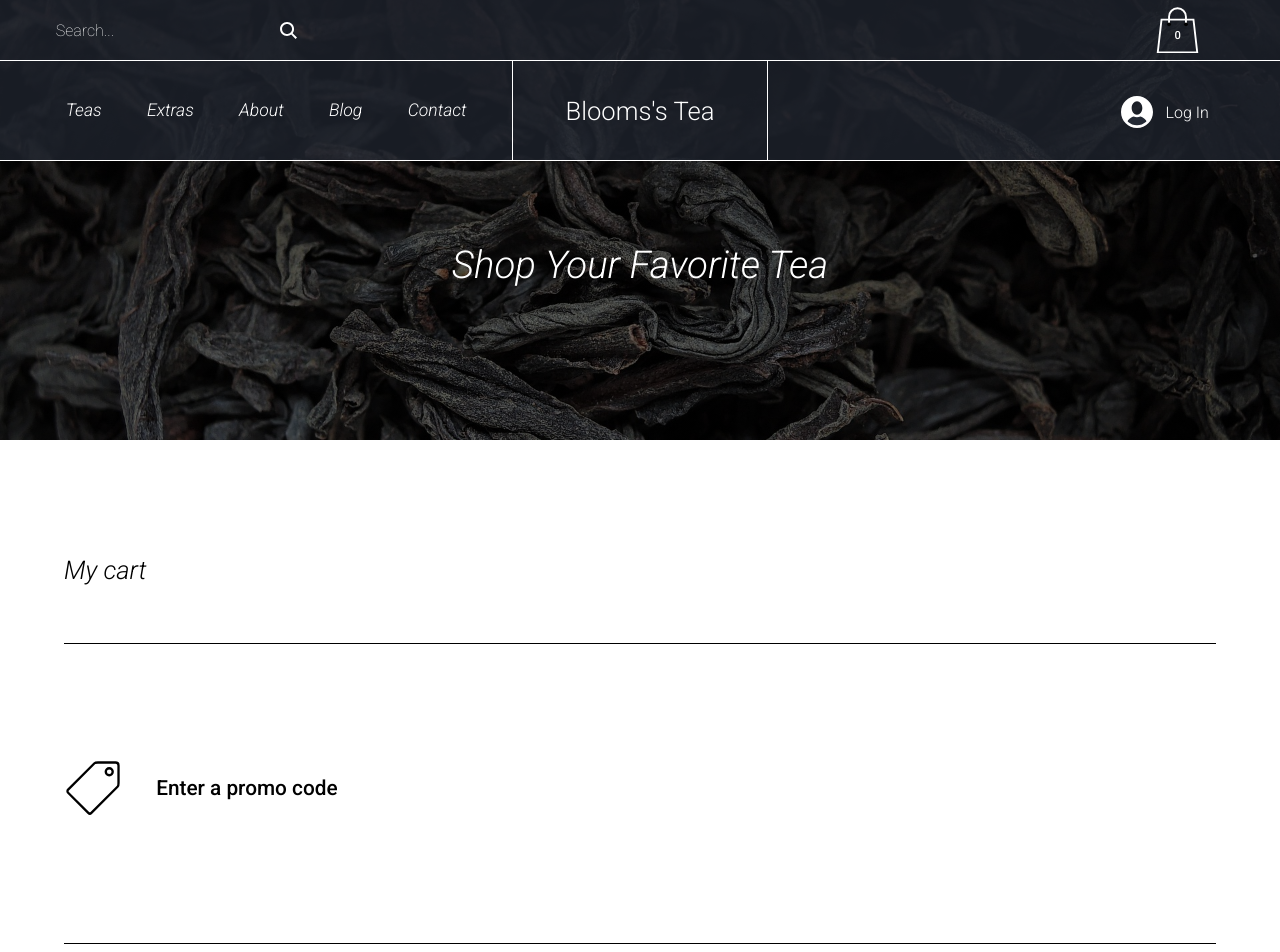
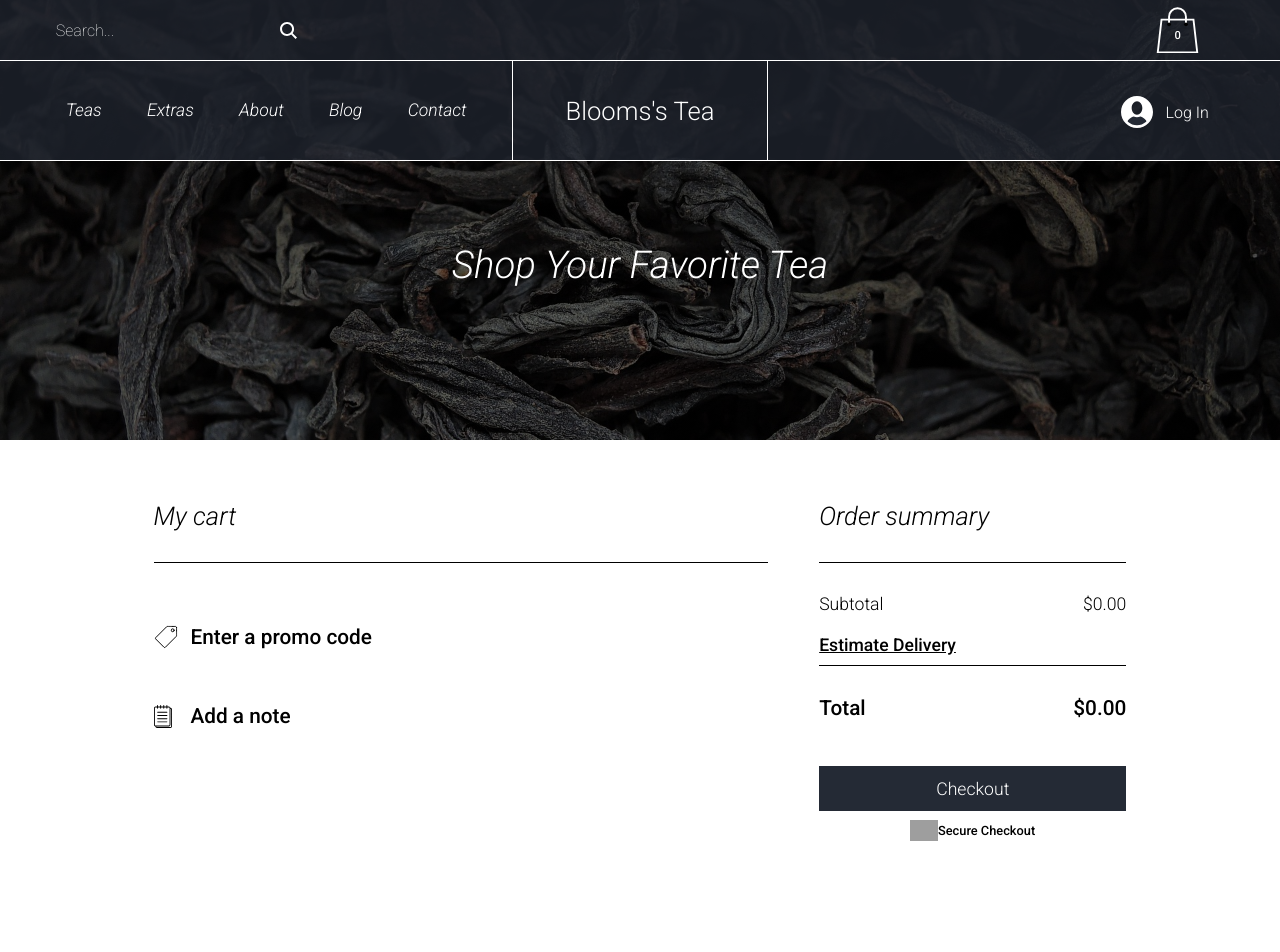
Before and after one commit to Cepako/Tea-Shop, a React (Create React App) app: page /cart in a window 1280 px wide. Shown: the top 952 px of the page. Built offline with nearby package versions, Linux system fonts and the light colour scheme; grey boxes are pictures that could not be loaded.

Commit message:
add responsive styles for cart page

```diff
--- a/src/components/pages/CartPage.scss
+++ b/src/components/pages/CartPage.scss
@@ -5,3 +5,56 @@
     flex-direction: column;
   }
 }
+@media screen and (min-width: 768px) {
+  .cart-page {
+    &__details {
+      margin: 0 auto;
+      width: 90%;
+      flex-direction: row;
+      justify-content: space-between;
+    }
+  }
+}
+@media screen and (min-width: 1024px) {
+  .cart-page {
+    &__details {
+      width: 85%;
+      min-height: 75vh;
+    }
+  }
+}
+@media screen and (min-width: 1150px) {
+  .cart-page {
+    &__details {
+      width: 80%;
+    }
+  }
+}
+@media screen and (min-width: 1300px) {
+  .cart-page {
+    &__details {
+      width: 70%;
+    }
+  }
+}
+@media screen and (min-width: 1400px) {
+  .cart-page {
+    &__details {
+      width: 65%;
+    }
+  }
+}
+@media screen and (min-width: 1400px) {
+  .cart-page {
+    &__details {
+      width: 60%;
+    }
+  }
+}
+@media screen and (min-width: 1600px) {
+  .cart-page {
+    &__details {
+      width: 55%;
+    }
+  }
+}
--- a/src/components/pages/cart-page-components/CartProduct.scss
+++ b/src/components/pages/cart-page-components/CartProduct.scss
@@ -22,8 +22,11 @@
   }
   a {
     width: 30%;
+    border: 1px solid #bbb;
     img {
+      display: block;
       width: 100%;
+      height: 100%;
     }
   }
   &__details {
@@ -90,3 +93,68 @@
     }
   }
 }
+@media screen and (min-width: 550px) {
+  .product-cart {
+    &__remove {
+      height: 5%;
+      font-size: 1.5em;
+    }
+    a {
+      width: 35%;
+    }
+    &__details {
+      margin-left: 5%;
+
+      &__name {
+        font-size: 1.2em;
+      }
+      &__price {
+        font-size: 1em;
+      }
+      &__size {
+        font-size: 1em;
+      }
+      &__total-price {
+        font-size: 1.1em;
+      }
+    }
+  }
+}
+@media screen and (min-width: 1024px) {
+  .product-cart {
+    a {
+      width: 20%;
+      img {
+        height: 100%;
+      }
+    }
+  }
+}
+@media screen and (min-width: 1300px) {
+  .product-cart {
+    &__remove {
+      height: 11%;
+    }
+    &__details {
+      &__input {
+        position: absolute;
+        top: 0;
+        left: 57.5%;
+      }
+      &__total-price {
+        position: absolute;
+        top: 0;
+        right: 10%;
+
+        font-weight: 300;
+      }
+    }
+  }
+}
+@media screen and (min-width: 1500px) {
+  .product-cart {
+    a {
+      width: 17.5%;
+    }
+  }
+}
--- a/src/components/pages/cart-page-components/Note.scss
+++ b/src/components/pages/cart-page-components/Note.scss
@@ -19,12 +19,47 @@
       margin-right: 3%;
     }
   }
-    textarea{
+  textarea {
     width: 100%;
     height: 100px;
-        padding:3% ;
+    padding: 3%;
     font-size: 1.2em;
     outline: none;
     border: 1px solid black;
   }
 }
+@media screen and (min-width: 550px) {
+  .note {
+    margin-block: 8%;
+    padding-bottom: 6%;
+    p {
+      font-size: 1.2em;
+    }
+  }
+}
+@media screen and (min-width: 768px) {
+  .note {
+    border-bottom: none;
+  }
+}
+@media screen and (min-width: 1024px) {
+  .note {
+    margin-block: 5%;
+    p {
+      font-size: 1em;
+      transition: 0.3s;
+      &:hover {
+        color: #777;
+      }
+      img {
+        width: 3%;
+      }
+    }
+    textarea {
+      width: 70%;
+      height: 100px;
+      padding: 2% 3%;
+      font-size: 1em;
+    }
+  }
+}
--- a/src/components/pages/cart-page-components/OrderSummary.scss
+++ b/src/components/pages/cart-page-components/OrderSummary.scss
@@ -1,15 +1,15 @@
-.order-summary{
+.order-summary {
   margin: 0 auto;
   width: 90%;
   h3 {
     padding-block: 10% 5%;
     margin-bottom: 10%;
-            font-size: 1.4em;
+    font-size: 1.6em;
     font-weight: 300;
     font-style: italic;
     border-bottom: 1px solid black;
   }
-        div{
+  div {
     border-bottom: 1px solid black;
     font-size: 1.3em;
     .subtotal {
@@ -18,26 +18,26 @@
       margin-block: 10%;
       font-weight: 300;
     }
-            .delivery{
+    .delivery {
       margin-bottom: 3%;
       text-decoration: underline;
       cursor: pointer;
     }
   }
-        .total{
+  .total {
     margin-top: 10%;
     display: flex;
     justify-content: space-between;
     font-size: 1.5em;
   }
-        .checkout{
+  .checkout {
     margin-top: 10%;
     width: 100%;
     padding: 5% 3%;
     font-size: 1.3em;
     font-weight: 300;
     color: white;
-            background-color:#242a35;
+    background-color: #242a35;
     border: none;
     cursor: pointer;
     transition: 0.5s;
@@ -46,15 +46,88 @@
       border-color: rgb(119, 119, 119);
     }
   }
-        .secure{
+  .secure {
     width: 100%;
     margin-block: 5% 15%;
     display: flex;
     align-items: center;
     justify-content: center;
     font-size: 1.2em;
-            img{
+    img {
       width: 10%;
     }
   }
 }
+@media screen and (min-width: 550px) {
+  .order-summary {
+    width: 85%;
+    div {
+      font-size: 1.2em;
+      .subtotal {
+        margin-block: 7%;
+      }
+    }
+    .total {
+      margin-top: 7%;
+      font-size: 1.4em;
+    }
+    .checkout {
+      margin-top: 7%;
+      padding: 4% 3%;
+      font-size: 1.2em;
+    }
+    .secure {
+      margin-block: 3% 15%;
+      font-size: 1.1em;
+      img {
+        width: 8%;
+      }
+    }
+  }
+}
+@media screen and (min-width: 768px) {
+  .order-summary {
+    width: 35%;
+    h3 {
+      padding-block: 17% 5%;
+      margin-bottom: 10%;
+      font-size: 1.6em;
+      font-weight: 300;
+      font-style: italic;
+      border-bottom: 1px solid black;
+    }
+    div {
+      font-size: 1.1em;
+      .delivery {
+        font-size: 1em;
+      }
+    }
+    .total {
+      margin-top: 10%;
+      font-size: 1.3em;
+    }
+    .checkout {
+      margin-top: 15%;
+    }
+    .secure {
+      font-size: 1em;
+    }
+  }
+}
+@media screen and (min-width: 1024px) {
+  .order-summary {
+    width: 30%;
+    h3 {
+      padding-block: 20% 10%;
+    }
+    .checkout {
+      font-size: 1.1em;
+    }
+    .secure {
+      font-size: 0.8em;
+      img {
+        width: 9%;
+      }
+    }
+  }
+}
--- a/src/components/pages/cart-page-components/OrderSummary.tsx
+++ b/src/components/pages/cart-page-components/OrderSummary.tsx
@@ -4,7 +4,7 @@ import { useAppSelector } from '../../../redux/hooks';
 import './OrderSummary.scss';
 
 const OrderSummary: React.FC = () => {
-  const viewHeader = window.innerWidth > 786;
+  const viewHeader = window.innerWidth >= 768;
 
   const cart = useAppSelector((state) => state.cart);
   let totalPrice = 0;
--- a/src/components/pages/cart-page-components/ProductsList.scss
+++ b/src/components/pages/cart-page-components/ProductsList.scss
@@ -10,3 +10,18 @@
     border-bottom: 1px solid black;
   }
 }
+@media screen and (min-width: 550px) {
+  .products-list {
+    width: 85%;
+  }
+}
+@media screen and (min-width: 768px) {
+  .products-list {
+    width: 50%;
+  }
+}
+@media screen and (min-width: 1024px) {
+  .products-list {
+    width: 60%;
+  }
+}
--- a/src/components/pages/cart-page-components/PromoCode.scss
+++ b/src/components/pages/cart-page-components/PromoCode.scss
@@ -40,3 +40,46 @@
     }
   }
 }
+@media screen and (min-width: 550px) {
+  .promo-code {
+    padding-bottom: 6%;
+    width: 100%;
+    p {
+      font-size: 1.2em;
+    }
+    button {
+      width: 25%;
+    }
+  }
+}
+@media screen and (min-width: 768px) {
+  .promo-code {
+    border-bottom: none;
+  }
+}
+@media screen and (min-width: 1024px) {
+  .promo-code {
+    margin-bottom: 1%;
+    padding-bottom: 1%;
+    p {
+      font-size: 1em;
+      margin-bottom: 3%;
+      transition: 0.3s;
+      &:hover {
+        color: #777;
+      }
+      img {
+        width: 4%;
+        margin-right: 2%;
+      }
+    }
+    input {
+      padding: 2%;
+      width: 50%;
+    }
+    button {
+      padding: 2.3%;
+      width: 20%;
+    }
+  }
+}
```
Lines whose indentation alone changed are shown as unchanged.
